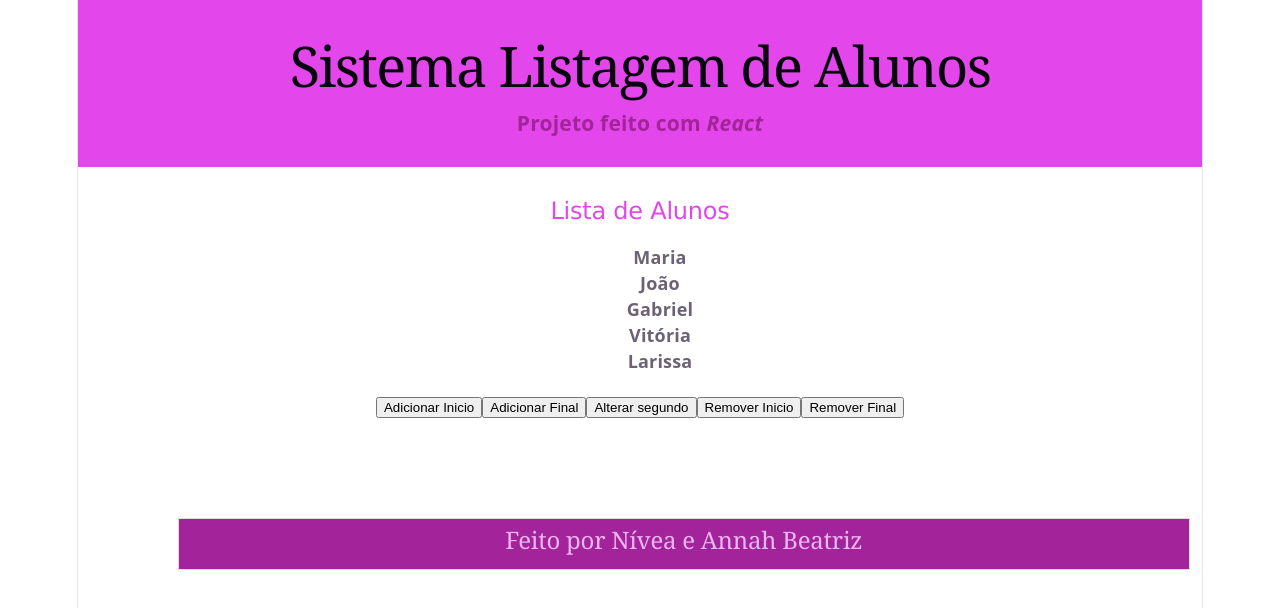
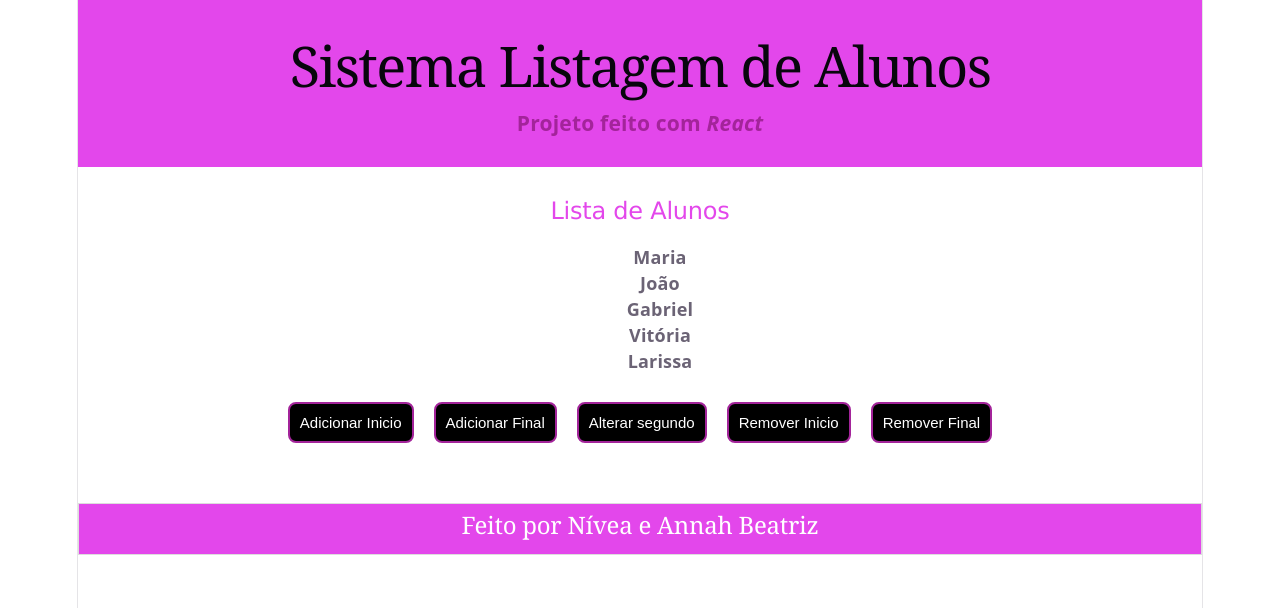
Before and after one commit to Nivea-izeLu/Listagem-de-alunos-SWII, a React (Vite) app: page / in a window 1280 px wide. Shown: the top 608 px of the page. Built offline with nearby package versions, Linux system fonts and the light colour scheme.

Commit message:
csss buton

```diff
--- a/src/components/card/Card.jsx
+++ b/src/components/card/Card.jsx
@@ -25,11 +25,11 @@ export default function Card () {
                     ))}
                 </ul>
 
-                <button onClick={() => AdicionarInicio(lista, setLista)}>Adicionar Inicio</button>
-                <button onClick={() => AdicionarFinal(lista, setLista)}>Adicionar Final</button>
-                <button onClick={() => AlterarSegundo(lista, setLista)}>Alterar segundo</button>
-                <button onClick={() => RemoverInicio(lista, setLista)}>Remover Inicio</button>
-                <button onClick={() => RemoverFinal(lista, setLista)}>Remover Final</button>
+                <button class="button" onClick={() => AdicionarInicio(lista, setLista)}>Adicionar Inicio</button>
+                <button class="button" onClick={() => AdicionarFinal(lista, setLista)}>Adicionar Final</button>
+                <button class="button" onClick={() => AlterarSegundo(lista, setLista)}>Alterar segundo</button>
+                <button class="button" onClick={() => RemoverInicio(lista, setLista)}>Remover Inicio</button>
+                <button class="button" onClick={() => RemoverFinal(lista, setLista)}>Remover Final</button>
             </div>
         </div>
     )
--- a/src/components/card/card.css
+++ b/src/components/card/card.css
@@ -9,3 +9,14 @@
     font-weight: 600;
     list-style: none;
 }
+
+.button{
+
+    margin:10px;
+    padding:10px;
+    color:white;
+    font-size: 15px;
+    background-color:black;
+    border-radius: 8px;
+    border: 2px solid #a3249a;
+}
--- a/src/components/footer/footer.css
+++ b/src/components/footer/footer.css
@@ -1,6 +1,6 @@
 .footer {
     border: 1px solid #ddd;
-    background-color:#A3249A;
+    background-color: #e347eb;
     padding: 7px;
     bottom: 0;
 
@@ -8,12 +8,12 @@
 
 .footer > h2{
  font-family: Georgia, 'Times New Roman', Times, serif;
- color:#edb4f0;
+ color:#ffffff;
 }
 
 .fun {
-    padding: 100px;
+    margin-top:50px;
     flex: 1;
     margin-left: 0%;
-    width: 90%;
+    width: 100%;
 }
```
